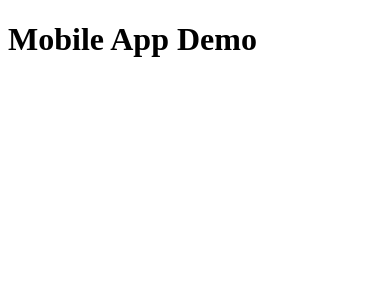
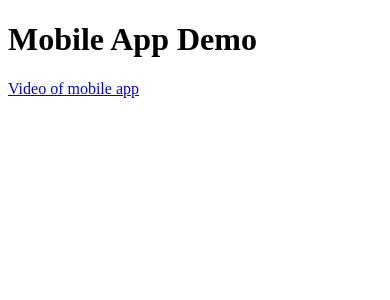
Before and after one commit to PhotoClub-Sharing/photoclub-web, a Next.js app in the folder photoclub-web/: page /mobile in a window 390 px wide. Shown: the top 300 px of the page. Built offline with nearby package versions, Linux system fonts and the light colour scheme.

Commit message:
Add mobile demo link

```diff
--- a/photoclub-web/pages/mobile.tsx
+++ b/photoclub-web/pages/mobile.tsx
@@ -2,6 +2,7 @@ export default function Mobile() {
   return (
     <div className="flex flex-col items-center justify-ce67nter w-full max-w-md p-8 mx-auto bg-white rounded-lg shadow-lg">
       <h1>Mobile App Demo</h1>
+      <a href="https://hc-cdn.hel1.your-objectstorage.com/s/v3/b187ced9ef1181274815237557e9d38eb3359b94_simulator_screen_recording_-_iphone_16_-_2025-03-16_at_14.17.09.mp4">Video of mobile app</a>
     </div>
   );
 }
```
